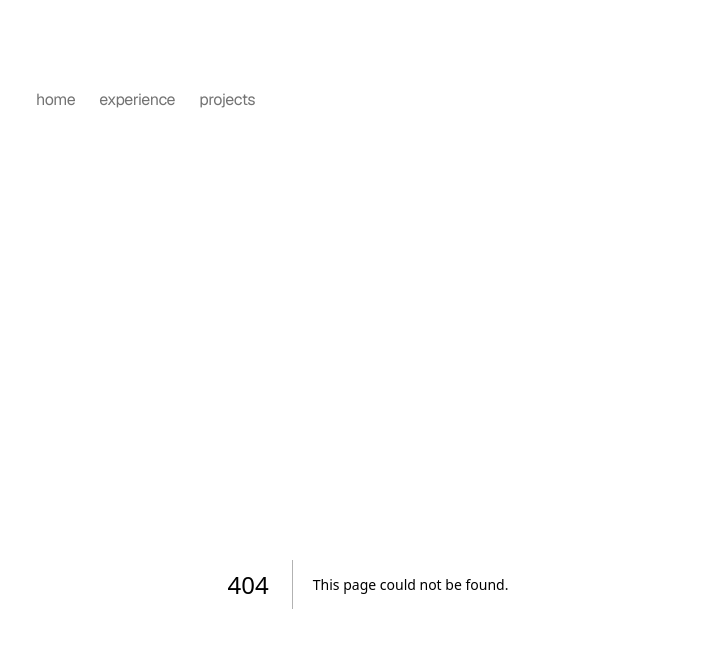
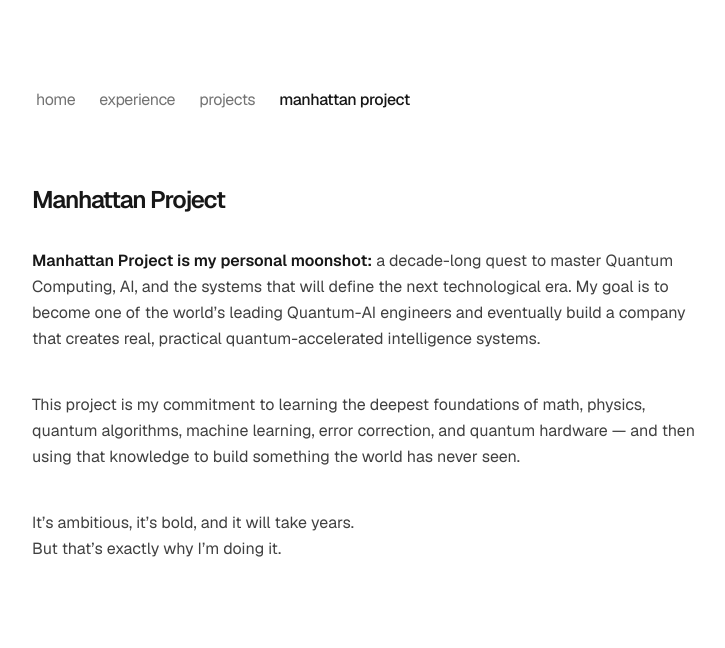
Before and after one commit to suraj-singh-in/portfolio, a Next.js app: page /manhattan-project in a window 1280 px wide. Before the commit this address had no page. Shown: the top 648 px of the page, without its empty margins (272-997 px from the left). Built offline with nearby package versions, Linux system fonts and the light colour scheme.

Commit message:
Manhattan project

```diff
--- /dev/null
+++ b/app/manhattan-project/page.tsx
@@ -0,0 +1,24 @@
+const ManhattanProject = () => (
+    <section className="animate-in fade-in slide-in-from-bottom-4 duration-500">
+        <h1 className="font-semibold text-2xl mb-8 tracking-tighter text-neutral-900 dark:text-neutral-100">Manhattan Project</h1>
+
+        <div className="flex flex-col gap-10">
+
+            {/* Job 1 */}
+            <p className="text-neutral-700 dark:text-neutral-300 leading-relaxed">
+                <span className="font-semibold text-neutral-900 dark:text-neutral-100">Manhattan Project is my personal moonshot:</span> a decade-long quest to master Quantum Computing, AI, and the systems that will define the next technological era. My goal is to become one of the world’s leading Quantum-AI engineers and eventually build a company that creates real, practical quantum-accelerated intelligence systems.
+            </p>
+
+            <p className="text-neutral-700 dark:text-neutral-300 leading-relaxed">
+                This project is my commitment to learning the deepest foundations of math, physics, quantum algorithms, machine learning, error correction, and quantum hardware — and then using that knowledge to build something the world has never seen.
+            </p>
+
+            <p className="text-neutral-700 dark:text-neutral-300 leading-relaxed">
+                It’s ambitious, it’s bold, and it will take years. <br />
+                But that’s exactly why I’m doing it.
+            </p>
+        </div>
+    </section>
+);
+
+export default ManhattanProject;
--- a/components/Navbar.tsx
+++ b/components/Navbar.tsx
@@ -6,6 +6,7 @@ const navItems = {
     home: { label: 'home', pathname: "/" },
     experience: { label: 'experience', pathname: "/experience" },
     projects: { label: 'projects', pathname: "/projects" },
+    manhattanProject: { label: 'manhattan project', pathname: "/manhattan-project" },
 };
 
 const Navbar = () => {
```
